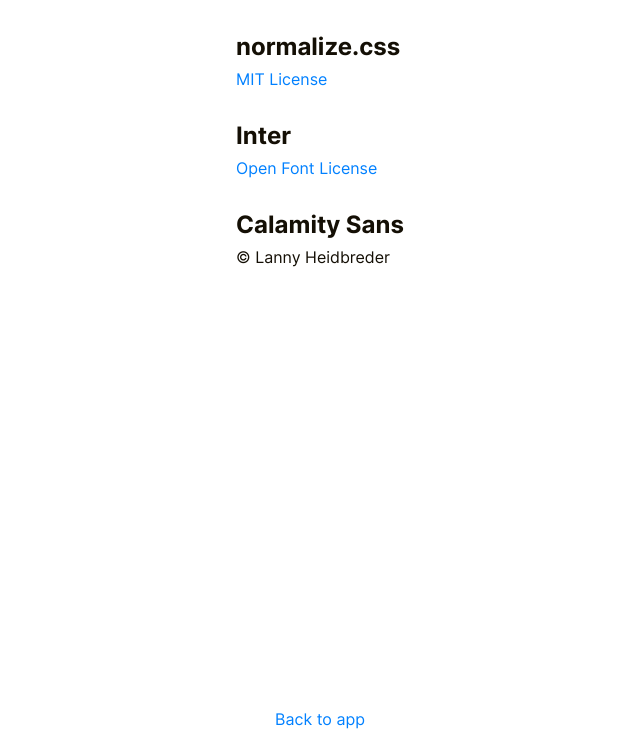
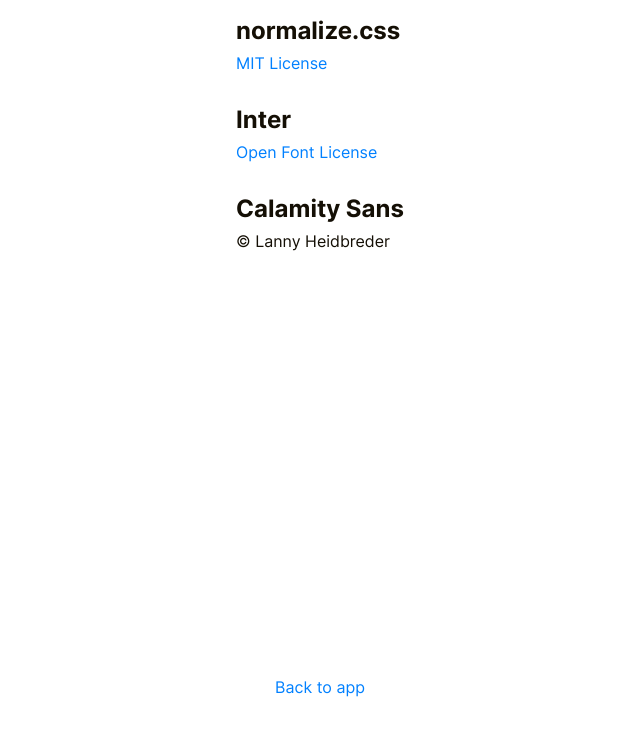
Before and after one commit to lisa-wolfgang/Bubble-Wrap, a plain HTML site: page pages/licenses.html in a window 1280 px wide. Shown: the part 87-832 px from the top of the page, without its empty margins (320-960 px from the left). After the commit the page ends 800 px from the top, so only its background shows below. Drawn offline with Linux system fonts and the light colour scheme.

Commit message:
Fix scrolling issue in large viewports

```diff
--- a/pages/licenses.html
+++ b/pages/licenses.html
@@ -5,7 +5,8 @@
     <link rel="stylesheet" href="../styles/licenses.css" />
   </head>
   <body>
-    <div class="license-page">
+    <div class="app-container">
+      <div class="app">
         <h1 class="title">Licenses</h1>
         <div class="list-container">
           <div class="list-item">
@@ -25,5 +26,6 @@
           <p class="footer-content"><a href="../">Back to app</a></p>
         </div>
       </div>
+    </div>
   </body>
 </html>
--- a/styles/changelog.css
+++ b/styles/changelog.css
@@ -24,23 +24,27 @@
 body {
   display: flex;
   flex-direction: column;
-  align-items: center;
-  justify-content: center;
+  width: 100vw;
+  height: 100vh;
   margin: 0;
   color: var(--page-text-color);
   background-color: var(--page-bg-color);
   font-family: "Inter";
 }
 
-.changelog-page {
+.app-container {
   display: flex;
   flex-grow: 1;
-  flex-basis: 100vh;
+  flex-direction: column;
+}
+
+.app {
+  display: flex;
+  flex-grow: 1;
   flex-direction: column;
   align-items: center;
   justify-content: center;
-  width: 100vw;
-  margin: 1rem;
+  padding: 1rem;
 }
 
 .title {
--- a/styles/index.css
+++ b/styles/index.css
@@ -52,23 +52,27 @@
 body {
   display: flex;
   flex-direction: column;
-  align-items: center;
-  justify-content: center;
+  width: 100vw;
+  height: 100vh;
   margin: 0;
   color: var(--page-text-color);
   background-color: var(--page-bg-color);
   font-family: "Inter";
 }
 
+.app-container {
+  display: flex;
+  flex-grow: 1;
+  flex-direction: column;
+}
+
 .app {
   display: flex;
   flex-grow: 1;
-  flex-basis: 100vh;
   flex-direction: column;
   align-items: center;
   justify-content: center;
-  width: 100vw;
-  margin: 1rem;
+  padding: 1rem;
 }
 
 .title {
--- a/styles/licenses.css
+++ b/styles/licenses.css
@@ -24,27 +24,31 @@
 body {
   display: flex;
   flex-direction: column;
-  align-items: center;
-  justify-content: center;
+  width: 100vw;
+  height: 100vh;
   margin: 0;
   color: var(--page-text-color);
   background-color: var(--page-bg-color);
   font-family: "Inter";
 }
 
-.license-page {
+.app-container {
   display: flex;
   flex-grow: 1;
-  flex-basis: 100vh;
+  flex-direction: column;
+}
+
+.app {
+  display: flex;
+  flex-grow: 1;
   flex-direction: column;
   align-items: center;
   justify-content: center;
-  width: 100vw;
-  margin: 1rem;
+  padding: 1rem;
 }
 
 .title {
-  margin: 1rem 0 3rem 0;
+  margin: 1rem 0;
 }
 
 .list-container {
@@ -52,6 +56,7 @@
   flex-grow: 1;
   flex-direction: column;
   gap: 2rem;
+  margin: 1rem;
 }
 
 .list-item-heading {
```
Also changed, not shown: index.html (+2 -0 lines), pages/changelog.html (+3 -1 lines). Lines whose indentation alone changed are shown as unchanged.
